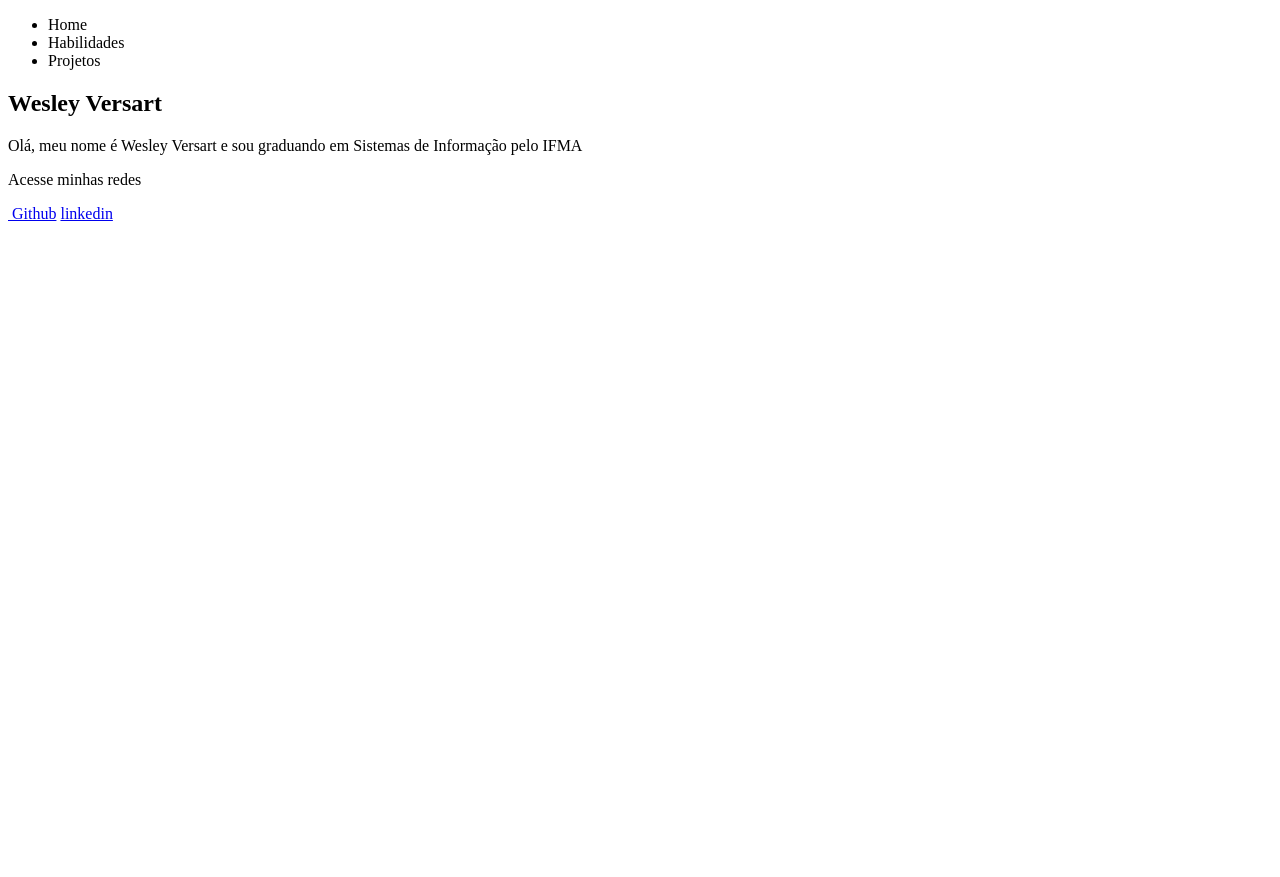
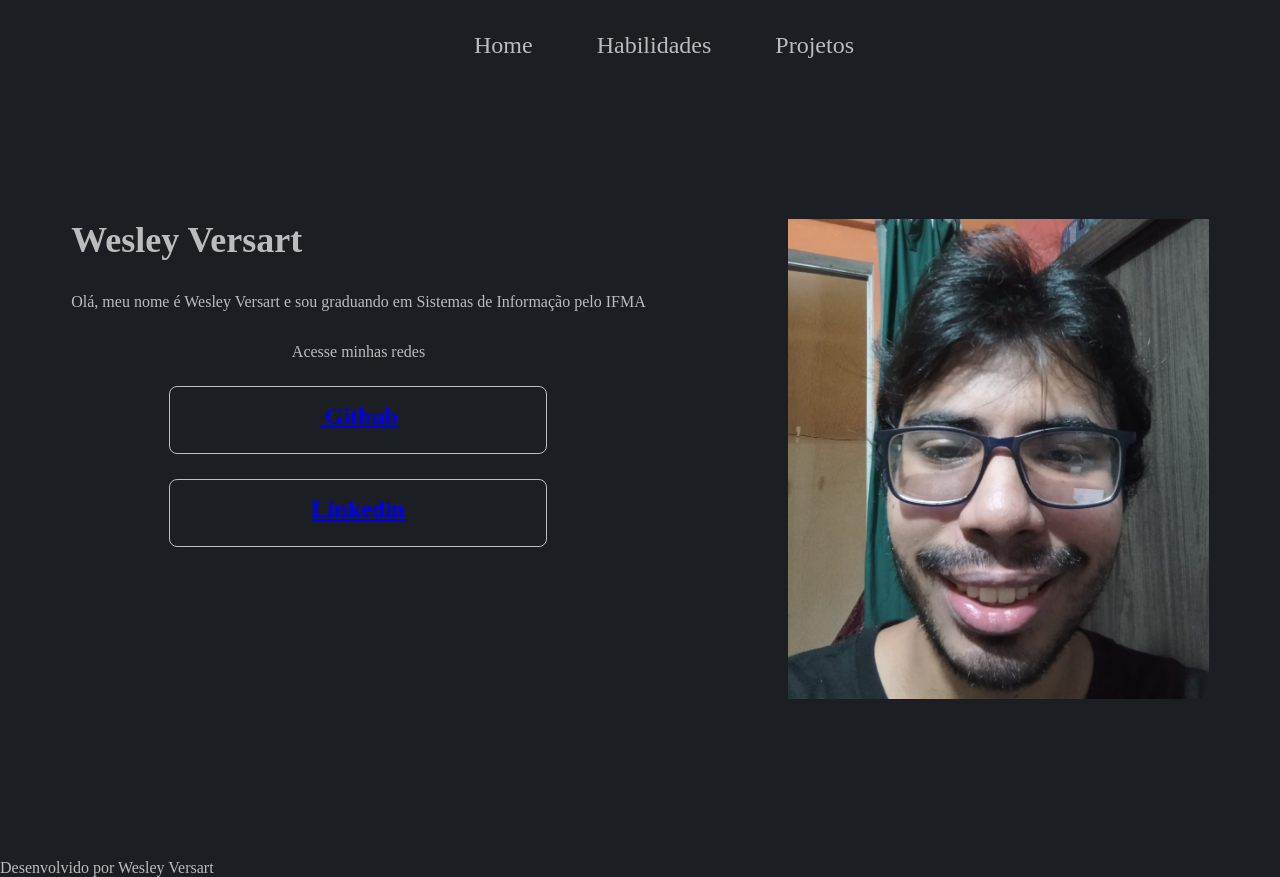
Before and after one commit to Versart/portfolio, a plain HTML site: page index.html in a window 1280 px wide. Before the commit the page ends 800 px from the top, so only its background shows below. Drawn offline with Linux system fonts and the light colour scheme.

Commit message:
Add more tags
Adds tag img and div to style page

```diff
--- a/index.html
+++ b/index.html
@@ -3,28 +3,33 @@
     <head>
         <meta charset="UTF-8">
         <title>Portfólio Wesley Versart</title>
+        <link rel="stylesheet" href="assets/css/style.css">
     </head>
     <body>
         <header>
             <nav>
-                <ul>
+                <ul class="menu_navegacao">
                     <li><a>Home</a></li>
                     <li><a>Habilidades</a></li>
                     <li><a>Projetos</a></li>
                 </ul>
             </nav>
         </header>
-        <main>
-            <section>
-                <h1>Wesley Versart</h1>
+        <main class="apresentacao">
+            <section class="apresentacao_conteudo">
+                <h1 class="apresentacao_conteudo_titulo">Wesley Versart</h1>
                 <p>Olá, meu nome é Wesley Versart e sou graduando em Sistemas de Informação pelo IFMA</p>
-                <p>Acesse minhas redes</p>
-                <a href="https://github.com/Versart" target="_blank"> <img src=""> Github</a>
-                <a href="https://www.linkedin.com/in/wesley-versart-dev/" target="_blank"><img src="">linkedin</a>
+                <div class="links_pessoais">
+                    <p>Acesse minhas redes</p>
+                    <a href="https://github.com/Versart" target="_blank"> <img src=""> Github</a>
+                    <a href="https://www.linkedin.com/in/wesley-versart-dev/" target="_blank"><img src="">Linkedin</a>
+                </div>
             </section>
+            <img src="assets/images/23eb76af-83b5-4642-866f-dfe5e384dc64.jpg" alt="foto do Wesley Versart" class="foto_wesley">
         </main>
+
         <footer>
-
+            <p>Desenvolvido por Wesley Versart</p>
         </footer>
     </body>
 </html>
```
